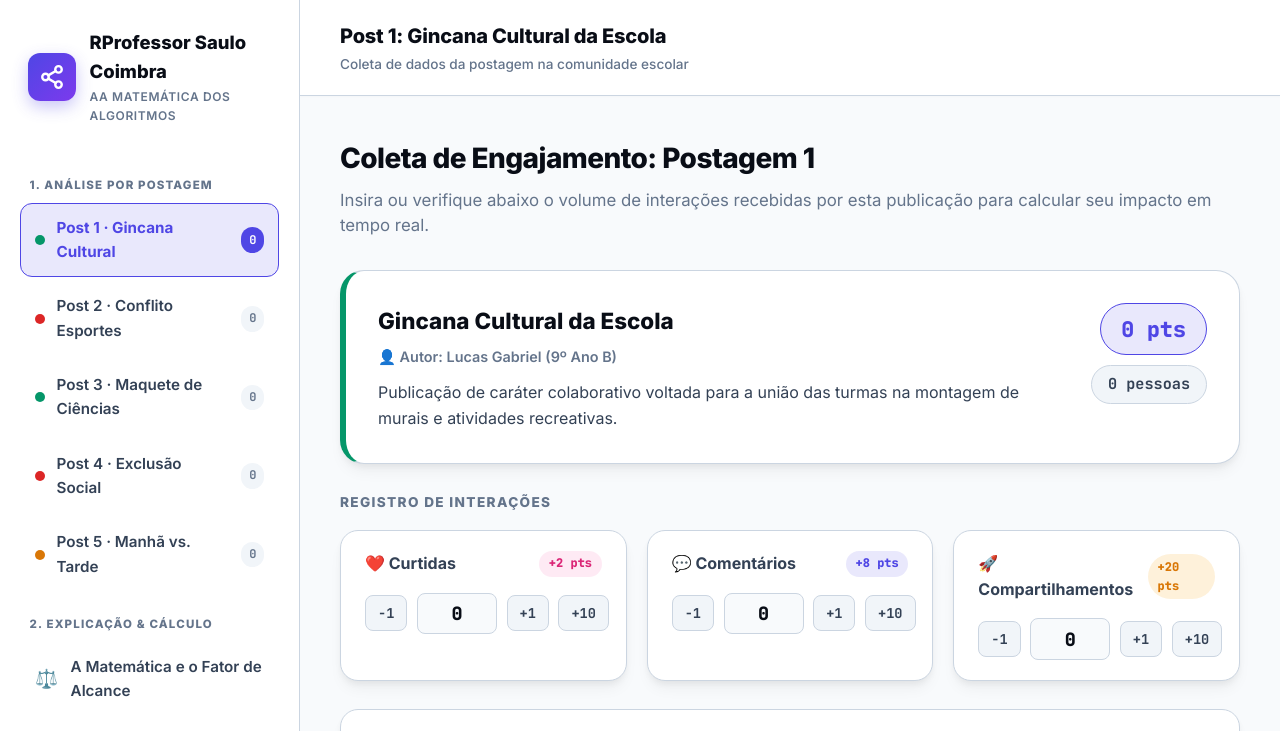
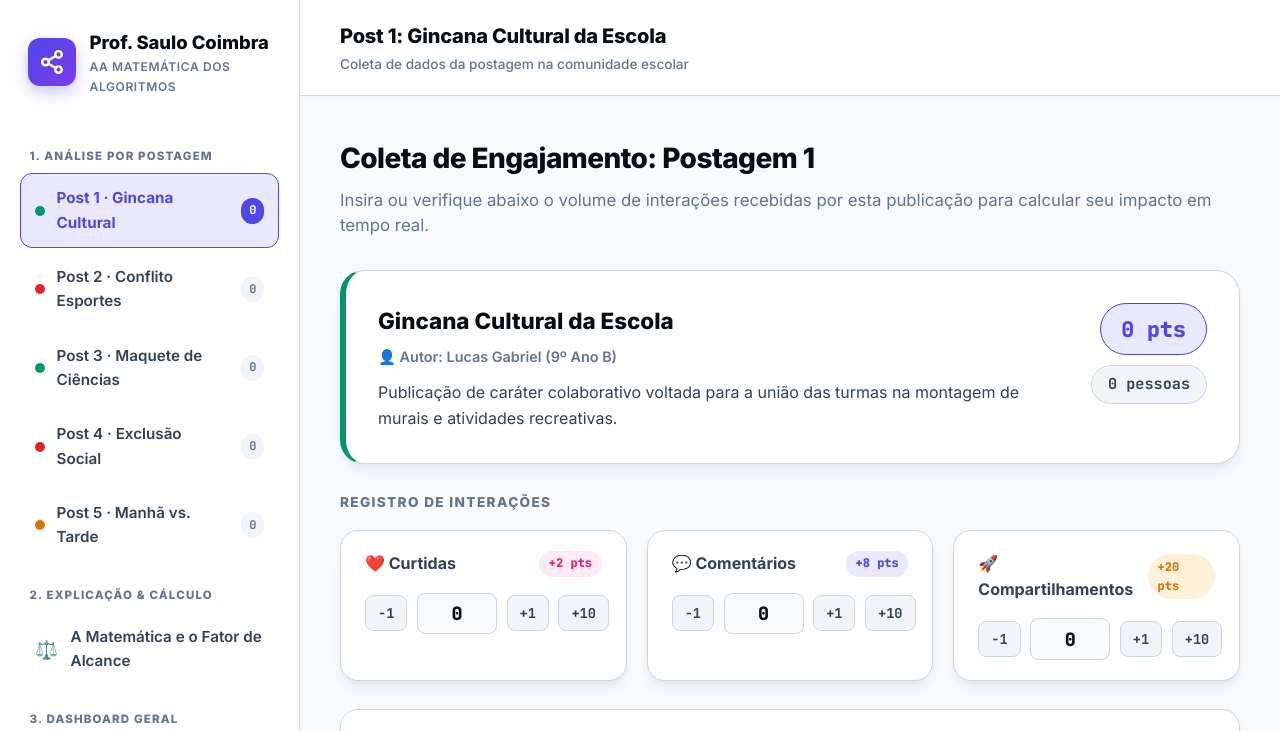
Before and after one commit to Saulocoimbraa/simulador-oficina, a plain HTML site: page index.html in a window 1280 px wide. Shown: the top 731 px of the page. Drawn offline with nearby package versions, Linux system fonts and the light colour scheme.

Commit message:
Update brand name from 'RProfessor' to 'Prof.'

```diff
--- a/index.html
+++ b/index.html
@@ -515,7 +515,7 @@
           </svg>
         </div>
         <div class="logo-text">
-          <div class="brand">RProfessor Saulo Coimbra</div>
+          <div class="brand">Prof. Saulo Coimbra</div>
           <div class="sub">AA matemática dos Algoritmos</div>
         </div>
       </div>
```
